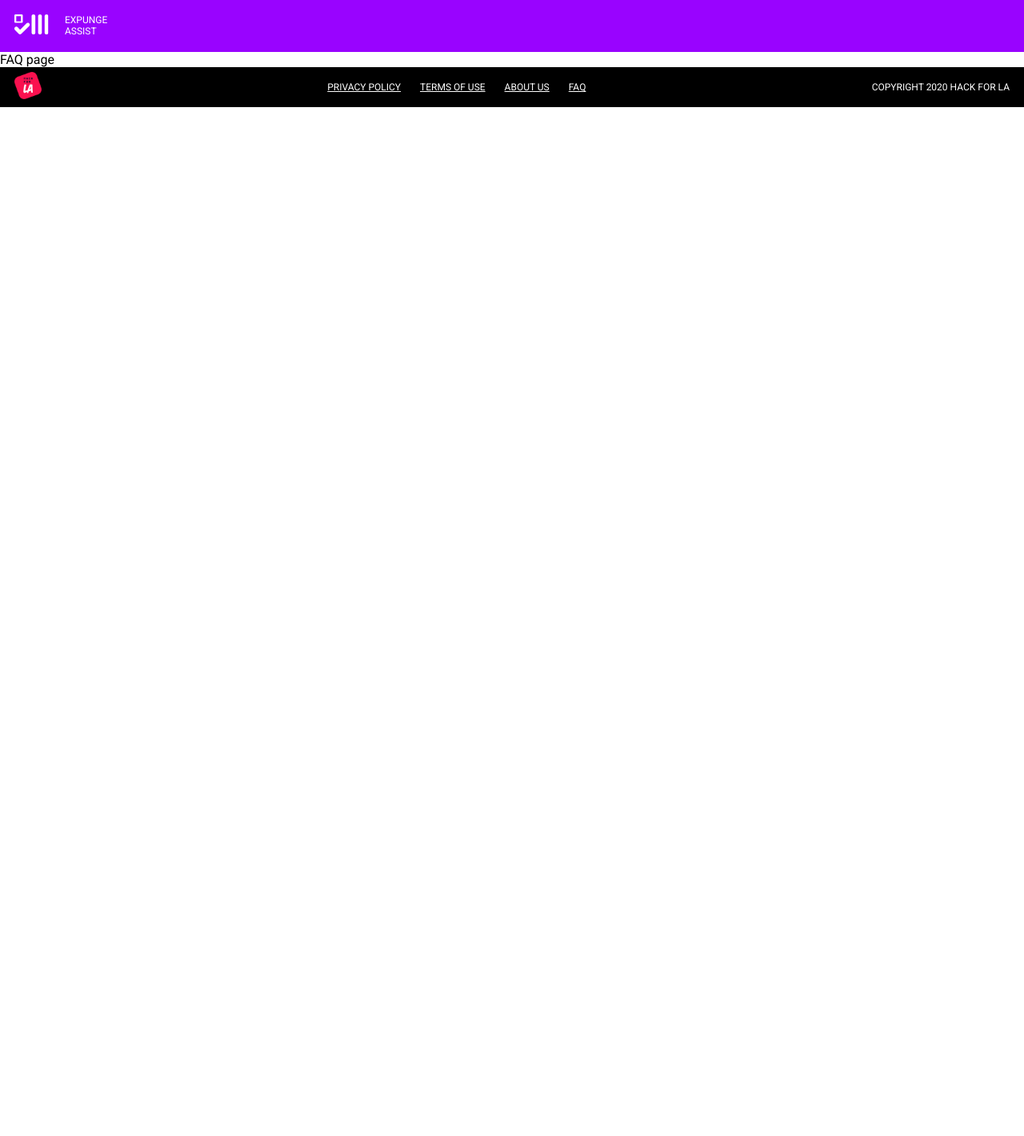
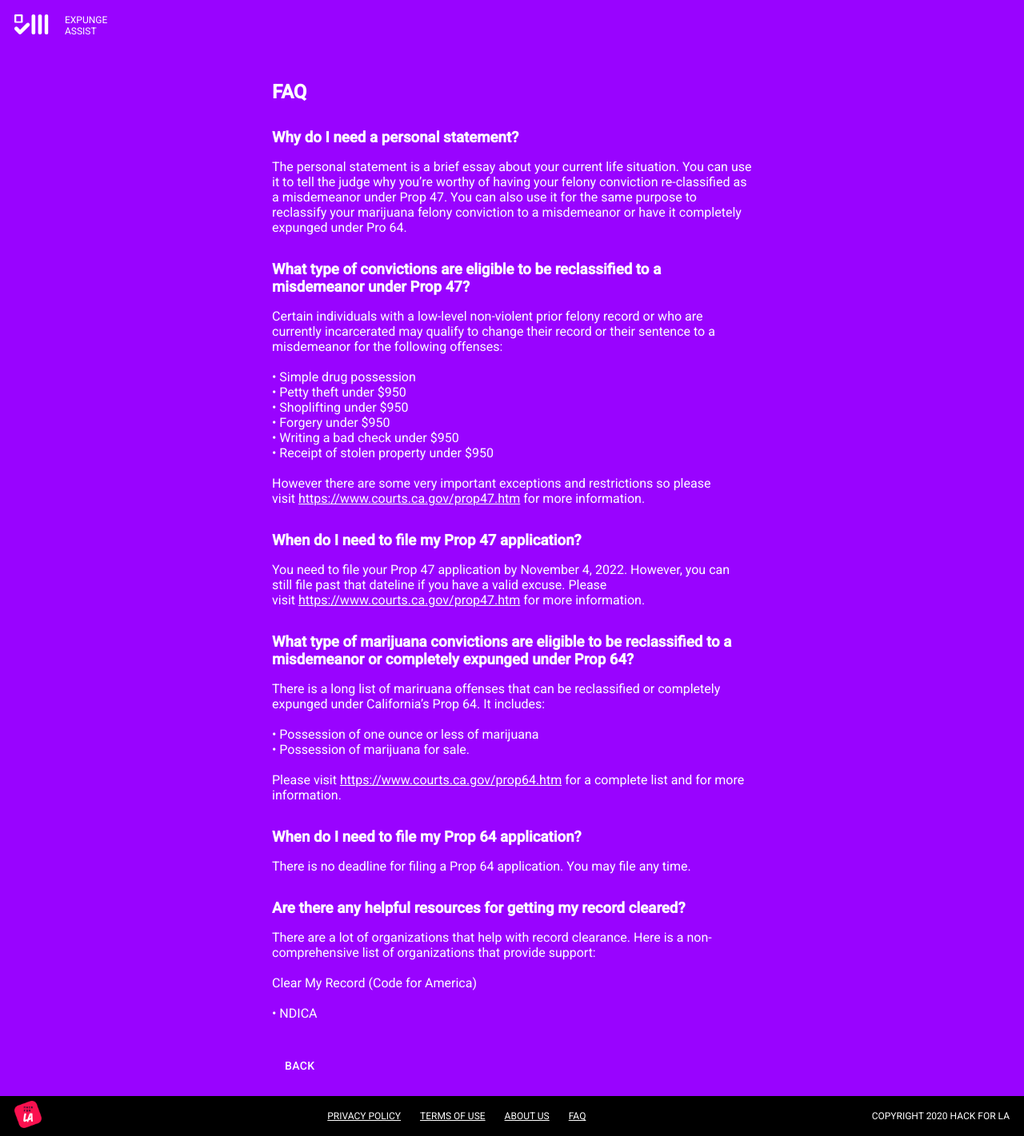
Before and after one commit to hackforla/expunge-assist, a React (Create React App) app in the folder products/statement-generator/: page /FAQ in a window 1280 px wide. Shown: the whole page at 80% size. Before the commit the page ends 800 px from the top, so only its background shows below. Built offline with nearby package versions, Linux system fonts and the light colour scheme.

Commit message:
create FAQ page

```diff
--- a/products/statement-generator/src/pages/FAQ.tsx
+++ b/products/statement-generator/src/pages/FAQ.tsx
@@ -1,7 +1,152 @@
 import React from 'react';
+import { makeStyles, createStyles, Link } from '@material-ui/core';
+import { useHistory } from 'react-router-dom';
 
-const FAQ: React.FC = () => {
-  return <div className="FAQ">FAQ page</div>;
-};
+import Button from 'components/Button';
+
+import useUtilityStyles from 'styles/utilityStyles';
+
+const useStyles = makeStyles(() =>
+  createStyles({
+    heading: {
+      marginTop: '2rem',
+    },
+    paragraph: {
+      marginTop: '1rem',
+      whiteSpace: 'pre-wrap',
+    },
+    linkAsText: {
+      color: 'white',
+    },
+  })
+);
+
+function LinkAsText({ link }: any) {
+  const classes = useStyles();
+  return (
+    <>
+      &nbsp;
+      <Link underline="always" className={classes.linkAsText} href={link}>
+        {link}
+      </Link>
+      &nbsp;
+    </>
+  );
+}
+
+function FAQ() {
+  const classes = useStyles();
+  const utilityClasses = useUtilityStyles({
+    pageTheme: 'dark',
+  });
+  const history = useHistory();
+
+  return (
+    <div className={utilityClasses.primaryContainer}>
+      <div className={utilityClasses.contentContainer}>
+        <h2>FAQ</h2>
+        <h3 className={classes.heading}>Why do I need a personal statement?</h3>
+
+        <p className={classes.paragraph}>
+          The personal statement is a brief essay about your current life
+          situation. You can use it to tell the judge why you’re worthy of
+          having your felony conviction re-classified as a misdemeanor under
+          Prop 47. You can also use it for the same purpose to reclassify your
+          marijuana felony conviction to a misdemeanor or have it completely
+          expunged under Pro 64.
+        </p>
+
+        <h3 className={classes.heading}>
+          What type of convictions are eligible to be reclassified to a
+          misdemeanor under Prop 47?
+        </h3>
+        <p className={classes.paragraph}>
+          Certain individuals with a low-level non-violent prior felony record
+          or who are currently incarcerated may qualify to change their record
+          or their sentence to a misdemeanor for the following offenses:
+          <br />
+          <br />
+          • Simple drug possession
+          <br />
+          • Petty theft under $950
+          <br />
+          • Shoplifting under $950
+          <br />
+          • Forgery under $950
+          <br />
+          • Writing a bad check under $950
+          <br />
+          • Receipt of stolen property under $950
+          <br />
+          <br />
+          However there are some very important exceptions and restrictions so
+          please visit
+          <LinkAsText link="https://www.courts.ca.gov/prop47.htm" />
+          for more information.
+        </p>
+
+        <h3 className={classes.heading}>
+          When do I need to file my Prop 47 application?
+        </h3>
+        <p className={classes.paragraph}>
+          You need to file your Prop 47 application by November 4, 2022.
+          However, you can still file past that dateline if you have a valid
+          excuse. Please visit
+          <LinkAsText link="https://www.courts.ca.gov/prop47.htm" />
+          for more information.
+        </p>
+
+        <h3 className={classes.heading}>
+          What type of marijuana convictions are eligible to be reclassified to
+          a misdemeanor or completely expunged under Prop 64?
+        </h3>
+        <p className={classes.paragraph}>
+          There is a long list of mariruana offenses that can be reclassified or
+          completely expunged under California’s Prop 64. It includes:
+          <br />
+          <br />
+          • Possession of one ounce or less of marijuana
+          <br />
+          • Possession of marijuana for sale.
+          <br />
+          <br />
+          Please visit
+          <LinkAsText link="https://www.courts.ca.gov/prop64.htm" />
+          for a complete list and for more information.
+        </p>
+
+        <h3 className={classes.heading}>
+          When do I need to file my Prop 64 application?
+        </h3>
+        <p className={classes.paragraph}>
+          There is no deadline for filing a Prop 64 application. You may file
+          any time.
+        </p>
+
+        <h3 className={classes.heading}>
+          Are there any helpful resources for getting my record cleared?
+        </h3>
+        <p className={classes.paragraph}>
+          There are a lot of organizations that help with record clearance. Here
+          is a non-comprehensive list of organizations that provide support:
+          <br />
+          <br />
+          Clear My Record (Code for America)
+          <br />
+          <br />• NDICA
+        </p>
+
+        <div className={utilityClasses.buttonContainerBuffer} />
+        <div className={utilityClasses.buttonContainer}>
+          <Button
+            onClick={() => history.goBack()}
+            buttonText="Back"
+            theme="transparent"
+          />
+        </div>
+      </div>
+    </div>
+  );
+}
 
 export default FAQ;
```
